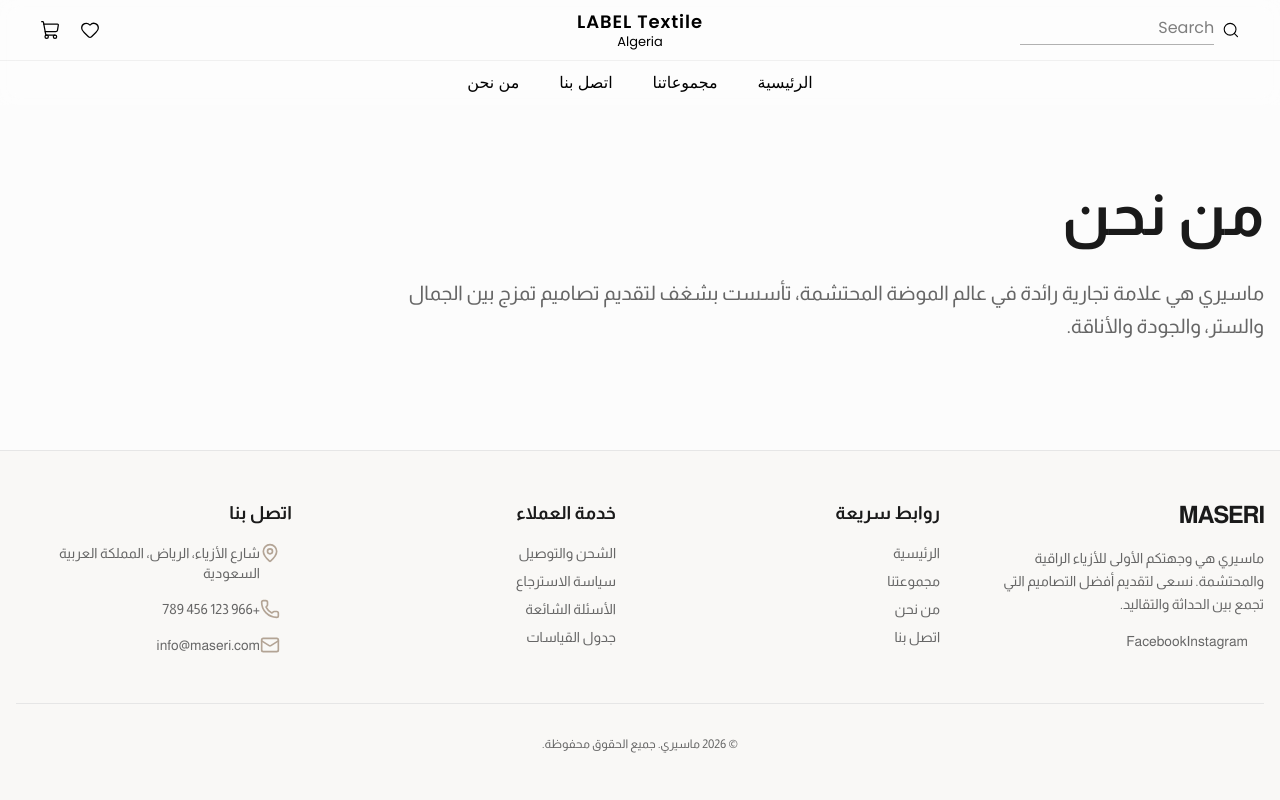
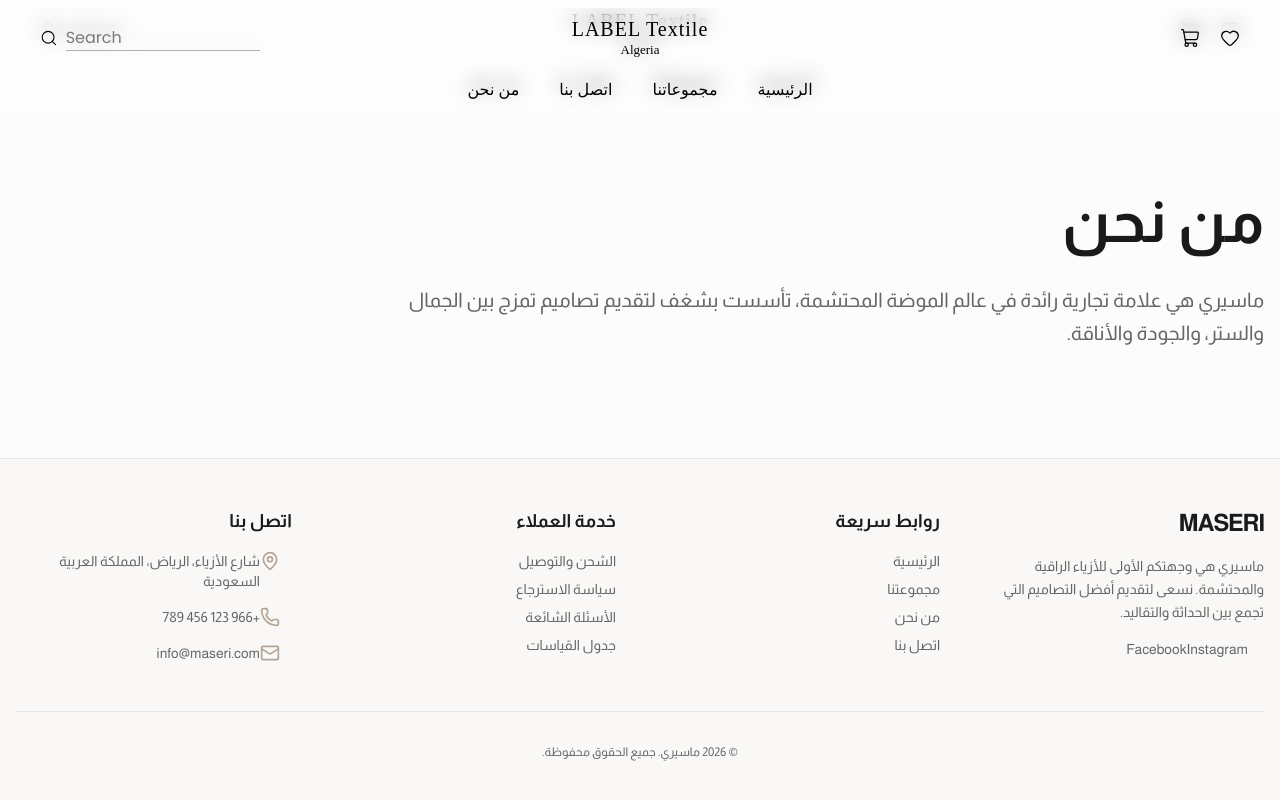
Before and after one commit to elevateitsystems/maseri, a Next.js app: page /about in a window 1280 px wide. Shown: the top 800 px of the page. Built offline with nearby package versions, Linux system fonts and the light colour scheme.

Commit message:
refactor: migrate home components to shared directory and update root page layout

```diff
--- a/src/app/home/page.tsx
+++ /dev/null
@@ -1,24 +0,0 @@
-import React from "react";
-import Hero from "./components/Hero";
-import Categories from "./components/Categories";
-import BestSellers from "./components/BestSellers";
-import InfoSection from "./components/InfoSection";
-import Features from "./components/Features";
-import Navbar from "@/components/Navbar";
-import Footer from "@/components/Footer";
-
-export default function HomePage() {
-  return (
-    <main className="min-h-screen flex flex-col">
-      <Navbar />
-      <article className="flex-grow">
-        <Hero />
-        <Categories />
-        <BestSellers />
-        <InfoSection />
-        <Features />
-      </article>
-      <Footer />
-    </main>
-  );
-}
--- a/src/app/layout.tsx
+++ b/src/app/layout.tsx
@@ -1,6 +1,8 @@
 import type { Metadata } from "next";
 import { Almarai, Inter, Poppins } from "next/font/google";
 import "./globals.css";
+import Navbar from "@/components/Navbar";
+import Footer from "@/components/Footer";
 
 const inter = Inter({
   variable: "--font-inter",
@@ -21,7 +23,8 @@ const almarai = Almarai({
 
 export const metadata: Metadata = {
   title: "Maseri | LABEL Textile",
-  description: "Experience the perfect blend of elegance and modesty with Maseri fashion collections.",
+  description:
+    "Experience the perfect blend of elegance and modesty with Maseri fashion collections.",
 };
 
 export default function RootLayout({
@@ -36,7 +39,9 @@ export default function RootLayout({
       className={`${inter.variable} ${almarai.variable} ${poppins.variable} h-full antialiased`}
     >
       <body className="font-almarai min-h-full flex flex-col bg-background text-foreground">
-        {children}
+        <Navbar />
+        <div className="relative -top-24">{children}</div>
+        <Footer />
       </body>
     </html>
   );
--- a/src/app/not-found.tsx
+++ b/src/app/not-found.tsx
@@ -5,14 +5,21 @@ import { cn } from "@/lib/utils";
 export default function NotFound() {
   return (
     <div className="min-h-screen flex flex-col items-center justify-center bg-background px-4 text-center">
-      <h1 className="text-9xl font-bold text-primary/20 tracking-tighter">404</h1>
-      <h2 className="text-3xl font-bold mt-4 mb-2">عذراً، هذه الصفحة غير موجودة</h2>
+      <h1 className="text-9xl font-bold text-primary/20 tracking-tighter">
+        404
+      </h1>
+      <h2 className="text-3xl font-bold mt-4 mb-2">
+        عذراً، هذه الصفحة غير موجودة
+      </h2>
       <p className="text-muted-foreground mb-8">
         يبدو أنك وصلت إلى وجهة خاطئة. هل ترغب في العودة إلى الرئيسية؟
       </p>
       <Link
-        href="/home"
-        className={cn(buttonVariants({ variant: "default" }), "rounded-full px-12 h-12 flex items-center justify-center")}
+        href="/"
+        className={cn(
+          buttonVariants({ variant: "default" }),
+          "rounded-full px-12 h-12 flex items-center justify-center",
+        )}
       >
         العودة للرئيسية
       </Link>
--- a/src/app/page.tsx
+++ b/src/app/page.tsx
@@ -1,5 +1,17 @@
-import { redirect } from "next/navigation";
+import BestSellers from "../components/home/components/BestSellers";
+import Categories from "../components/home/components/Categories";
+import Features from "../components/home/components/Features";
+import Hero from "../components/home/components/Hero";
+import InfoSection from "../components/home/components/InfoSection";
 
 export default function RootPage() {
-  redirect("/home");
+  return (
+    <main className="min-h-screen flex flex-col">
+      <Hero />
+      <Categories />
+      <BestSellers />
+      <InfoSection />
+      <Features />
+    </main>
+  );
 }
--- a/src/components/Navbar.tsx
+++ b/src/components/Navbar.tsx
@@ -28,15 +28,31 @@ const Navbar = () => {
       {/* ── Top Row: Search | Logo | Icons ── */}
       <div className="container mx-auto px-6 lg:px-10">
         <div className="flex items-center justify-between h-[60px] relative">
-
-          {/* Left side: Search bar (desktop) */}
-          <div className="hidden md:flex items-center gap-2 w-[220px]">
-            <Search className="h-[20px] w-[20px] text-black" strokeWidth={1.5} />
-            <input
-              type="text"
-              placeholder="Search"
-              className="bg-transparent border-b border-black/30 pb-1 text-[16px] font-poppins text-black placeholder:text-black/50 focus:outline-none focus:border-black w-full"
-            />
+          {/* Left side: Icons */}
+          <div className="flex items-center gap-5">
+            <button className="md:hidden" aria-label="Search">
+              <Search
+                className="h-[20px] w-[20px] text-black"
+                strokeWidth={1.5}
+              />
+            </button>
+            <button className="hidden md:block" aria-label="Wishlist">
+              <Heart
+                className="h-[20px] w-[20px] text-black"
+                strokeWidth={1.5}
+              />
+            </button>
+            <button className="relative" aria-label="Cart">
+              <ShoppingCart
+                className="h-[20px] w-[20px] text-black"
+                strokeWidth={1.5}
+              />
+              {cartCount > 0 && (
+                <span className="absolute -top-2 -right-2 flex h-[16px] w-[16px] items-center justify-center rounded-full bg-primary text-[9px] font-poppins text-white font-medium">
+                  {cartCount}
+                </span>
+              )}
+            </button>
           </div>
 
           {/* Left side: Hamburger (mobile) */}
@@ -48,49 +64,53 @@ const Navbar = () => {
             {mobileMenuOpen ? (
               <X className="h-[24px] w-[24px] text-black" strokeWidth={1.5} />
             ) : (
-              <Menu className="h-[24px] w-[24px] text-black" strokeWidth={1.5} />
+              <Menu
+                className="h-[24px] w-[24px] text-black"
+                strokeWidth={1.5}
+              />
             )}
           </button>
 
           {/* Center: Logo */}
-          <div className="absolute left-1/2 top-1/2 -translate-x-1/2 -translate-y-1/2 flex flex-col items-center select-none">
-            <span className="text-[18px] font-poppins font-semibold tracking-[0.05em] text-black leading-tight">
+          <div
+            className="absolute left-1/2 top-1/2 -translate-x-1/2 -translate-y-1/2 flex flex-col items-center select-none"
+            style={{ fontFamily: "Poltawski Nowy" }}
+          >
+            <span className="text-xl font-medium tracking-[0.05em] text-black leading-tight">
               LABEL Textile
             </span>
-            <span className="text-[13px] font-poppins text-black leading-tight">
+            <span className="text-[13px] text-black leading-tight">
               Algeria
             </span>
           </div>
 
-          {/* Right side: Icons */}
-          <div className="flex items-center gap-5">
-            <button className="md:hidden" aria-label="Search">
-              <Search className="h-[20px] w-[20px] text-black" strokeWidth={1.5} />
-            </button>
-            <button className="hidden md:block" aria-label="Wishlist">
-              <Heart className="h-[20px] w-[20px] text-black" strokeWidth={1.5} />
-            </button>
-            <button className="relative" aria-label="Cart">
-              <ShoppingCart className="h-[20px] w-[20px] text-black" strokeWidth={1.5} />
-              {cartCount > 0 && (
-                <span className="absolute -top-2 -right-2 flex h-[16px] w-[16px] items-center justify-center rounded-full bg-primary text-[9px] font-poppins text-white font-medium">
-                  {cartCount}
-                </span>
-              )}
-            </button>
+          {/* Right side: Search bar (desktop) */}
+          <div className="hidden md:flex items-center gap-2 w-[220px]">
+            <input
+              type="text"
+              placeholder="Search"
+              className="text-left bg-transparent border-b border-black/30 text-[16px] font-poppins text-black placeholder:text-black/50 focus:outline-none focus:border-black w-full"
+            />
+            <Search
+              className="h-[20px] w-[20px] text-black"
+              strokeWidth={1.5}
+            />
           </div>
         </div>
       </div>
 
       {/* ── Bottom Row: Navigation Links (desktop) ── */}
-      <nav className="hidden md:block border-t border-black/5">
+      <nav className="hidden md:block">
         <div className="container mx-auto px-6 lg:px-10">
-          <ul className="flex items-center justify-center gap-10 h-[44px]">
+          <ul
+            className="flex items-center justify-center gap-10 h-[44px]"
+            // style={{ fontFamily: "Poltawski Nowy" }}
+          >
             {navLinks.map((link) => (
               <li key={link.href}>
                 <Link
                   href={link.href}
-                  className="text-[16px] font-poppins text-black hover:text-primary-900 transition-colors duration-200"
+                  className="text-[16px] font-poppins text-black hover:text-primary-900 transition-colors duration-200 font-medium"
                 >
                   {link.label}
                 </Link>
@@ -105,7 +125,10 @@ const Navbar = () => {
         <nav className="md:hidden border-t border-black/10 bg-white/90 backdrop-blur-md">
           <div className="px-6 py-4">
             <div className="flex items-center gap-2 mb-4">
-              <Search className="h-[20px] w-[20px] text-black" strokeWidth={1.5} />
+              <Search
+                className="h-[20px] w-[20px] text-black"
+                strokeWidth={1.5}
+              />
               <input
                 type="text"
                 placeholder="Search"
--- a/src/app/home/components/Hero.tsx
+++ b/src/components/home/components/Hero.tsx
@@ -5,12 +5,12 @@ export default function Hero() {
   return (
     <section className="relative w-full h-[500px] md:h-[827px] overflow-hidden">
       {/* Background: warm beige gradient */}
-      <div className="absolute inset-0 bg-gradient-to-l from-[#E8DFD5] via-[#EDE6DE] to-[#D6C9BB]" />
+      <div className="absolute inset-0 bg-gradient-to-t from-secondary-900 via-secondary-400 to-secondary-50" />
 
       {/* Flower decoration (bottom-left visually) */}
       <div
-        className="absolute bottom-0 w-[400px] h-[400px] md:w-[500px] md:h-[500px] opacity-20 pointer-events-none"
-        style={{ left: 0 }}
+        className="absolute -top-45 -left-55 w-[400px] h-[400px] md:w-[500px] md:h-[500px] opacity-20 pointer-events-none"
+        // style={{ left: 0 }}
       >
         <Image
           src="/assets/background-flower.png"
@@ -23,15 +23,12 @@ export default function Hero() {
       </div>
 
       {/* Hero Image: Models (positioned on the visual LEFT side of the screen) */}
-      <div
-        className="absolute bottom-0 w-[90%] sm:w-[65%] md:w-[50%] h-full"
-        style={{ left: 0 }}
-      >
+      <div className="lg:absolute size-[90%] sm:size-[110%] lg:size-[125%] 2xl:size-[145%] sm:left-[5%] lg:left-[-20%] 2xl:left-[-40%] 2xl:bottom-[-28%]">
         <Image
           src="/assets/hero-image.png"
           alt="مجموعة أزياء ماسيري"
           fill
-          sizes="50vw"
+          sizes="125vw"
           className="object-contain object-bottom"
           priority
         />
@@ -44,8 +41,11 @@ export default function Hero() {
             <div className="max-w-[580px] flex flex-col items-start">
               {/* Title */}
               <h1
-                className="font-poppins font-bold text-black leading-[1.1] mb-6"
-                style={{ fontSize: "clamp(36px, 5vw, 70px)" }}
+                className="font-bold text-black leading-[1.1] mb-6"
+                style={{
+                  fontSize: "clamp(36px, 5vw, 70px)",
+                  fontFamily: "'Poltawski Nowy', serif",
+                }}
               >
                 حيث تلتقي
                 <br />
@@ -59,10 +59,10 @@ export default function Hero() {
 
               {/* Buttons */}
               <div className="flex items-center gap-4">
-                <button className="h-[50px] px-8 border border-black text-[16px] font-poppins text-black hover:bg-black hover:text-white transition-all duration-300">
+                <button className="h-[50px] px-8 bg-primary-900 text-[16px] font-poppins hover:bg-primary-800 transition-all duration-300">
                   حيث تلتقي
                 </button>
-                <button className="h-[50px] px-8 bg-primary-900 text-[16px] font-poppins text-white hover:bg-primary-800 transition-all duration-300">
+                <button className="h-[50px] px-8 border border-black text-[16px] font-poppins hover:bg-black hover:text-white transition-all duration-300">
                   حيث تلتقي
                 </button>
               </div>
@@ -70,6 +70,21 @@ export default function Hero() {
           </div>
         </div>
       </div>
+
+      {/* Flower decoration (bottom-left visually) */}
+      <div
+        className="absolute -bottom-45 -right-55 w-[400px] h-[400px] md:w-[500px] md:h-[500px] opacity-20 pointer-events-none"
+        // style={{ left: 0 }}
+      >
+        <Image
+          src="/assets/background-flower.png"
+          alt=""
+          fill
+          sizes="500px"
+          className="object-contain object-bottom"
+          aria-hidden="true"
+        />
+      </div>
     </section>
   );
 }
```
Also changed, not shown: src/components/home/components/BestSellers.tsx (renamed from src/app/home/components/BestSellers.tsx), src/components/home/components/Categories.tsx (renamed from src/app/home/components/Categories.tsx), src/components/home/components/Features.tsx (renamed from src/app/home/components/Features.tsx), src/components/home/components/InfoSection.tsx (renamed from src/app/home/components/InfoSection.tsx).
